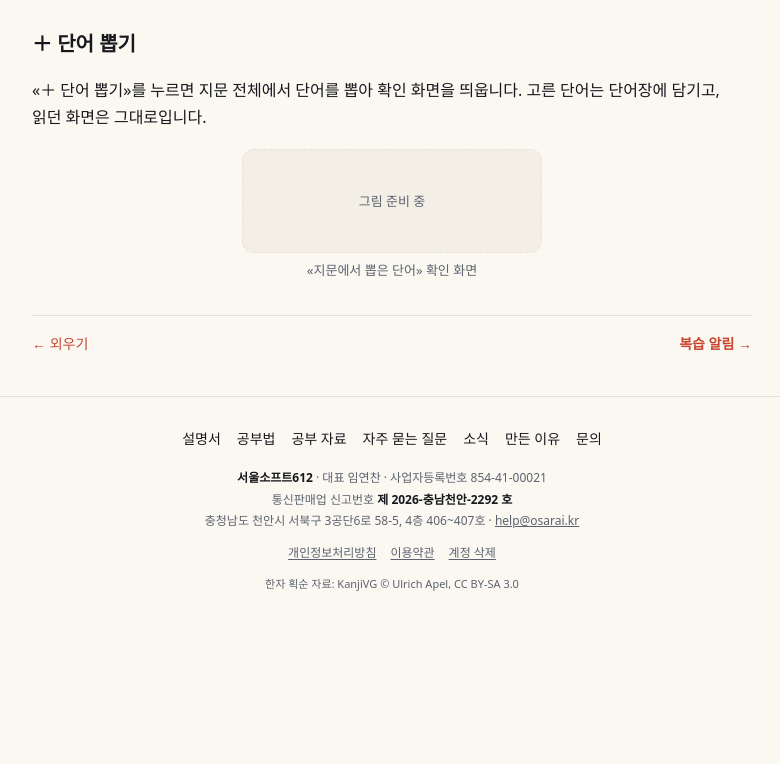
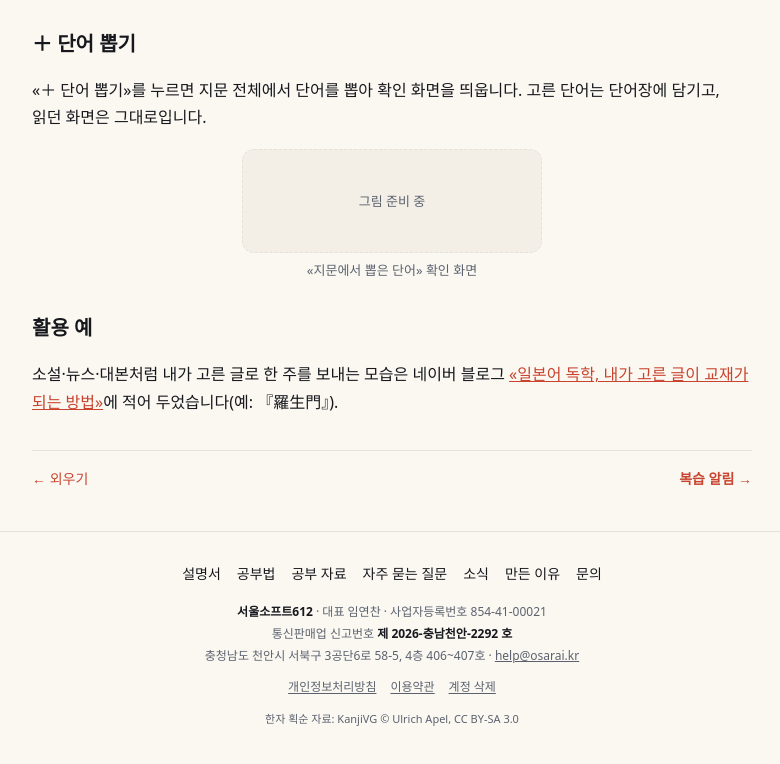
Before and after one commit to ycimmich-cpu/japanese-vocab, a plain HTML site: page japanese/guide/reading/index.html in a window 1280 px wide. Shown: the part 2302-3066 px from the top of the page, without its empty margins (248-1028 px from the left). Before the commit the page ends 2955 px from the top, so only its background shows below. Drawn offline with Linux system fonts and the light colour scheme.

Commit message:
설명서 지문 읽기: 블로그 ④(내가 고른 글로 공부) 활용 예 연결
Co-Authored-By: Claude Opus 5.5 <noreply@anthropic.com>

```diff
--- a/japanese/guide/reading/index.html
+++ b/japanese/guide/reading/index.html
@@ -194,7 +194,10 @@ footer{padding:30px 0 48px;border-top:1px solid var(--line);text-align:center;ma
 </ol>
 <h2>＋ 단어 뽑기</h2>
 <p>«＋ 단어 뽑기»를 누르면 지문 전체에서 단어를 뽑아 확인 화면을 띄웁니다. 고른 단어는 단어장에 담기고, 읽던 화면은 그대로입니다.</p>
-<figure class="shot todo"><div>그림 준비 중</div><figcaption>«지문에서 뽑은 단어» 확인 화면</figcaption></figure><div class="pn"><a href="/japanese/guide/study/">← 외우기</a><a class="next" href="/japanese/guide/reminder/">복습 알림 →</a></div></article>
+<figure class="shot todo"><div>그림 준비 중</div><figcaption>«지문에서 뽑은 단어» 확인 화면</figcaption></figure>
+
+<h2>활용 예</h2>
+<p>소설·뉴스·대본처럼 내가 고른 글로 한 주를 보내는 모습은 네이버 블로그 <a href="https://blog.naver.com/print1jp/224478822888">«일본어 독학, 내가 고른 글이 교재가 되는 방법»</a>에 적어 두었습니다(예: 『羅生門』).</p><div class="pn"><a href="/japanese/guide/study/">← 외우기</a><a class="next" href="/japanese/guide/reminder/">복습 알림 →</a></div></article>
 </main>
 <footer><div class="wrap">
   <div class="foot-links"><a href="/japanese/guide/">설명서</a><a href="/japanese/study/">공부법</a><a href="/japanese/resources/">공부 자료</a><a href="/japanese/faq/">자주 묻는 질문</a><a href="/news/">소식</a><a href="/about/">만든 이유</a><a href="/support/">문의</a></div>
```
